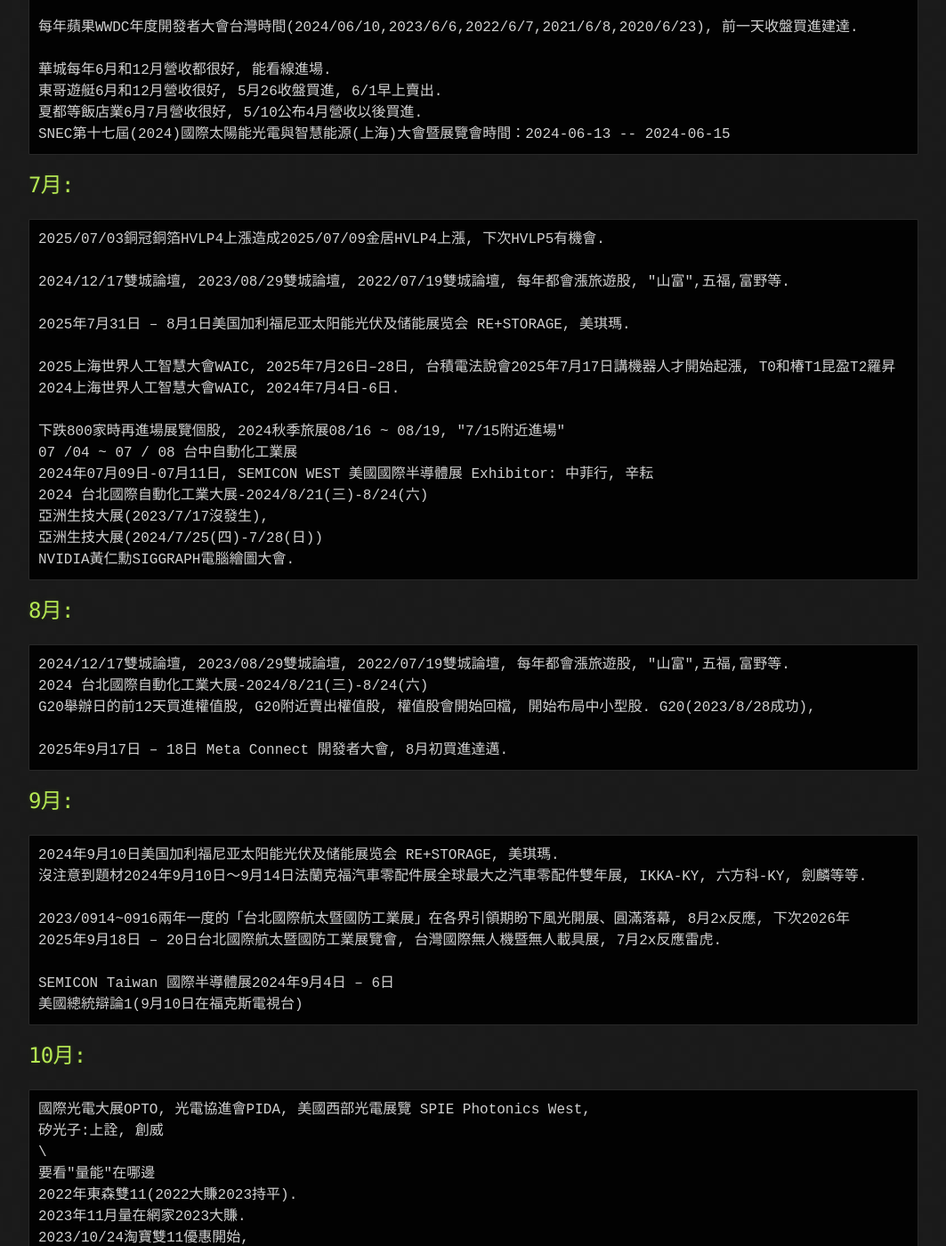
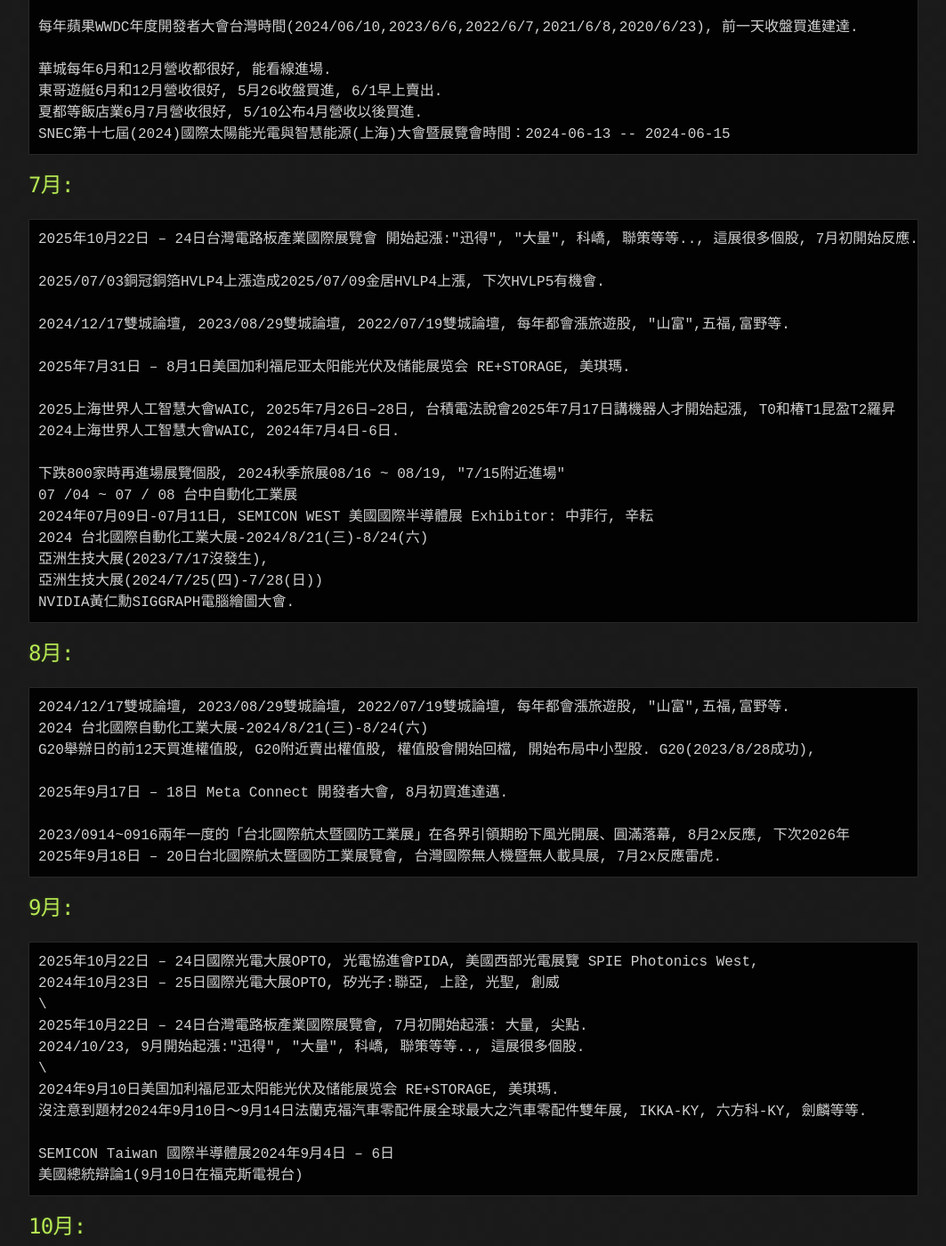
Before and after one commit to lepg5487/Stock_God, a Jekyll site: the page built from experience.md, in a window 1280 px wide and 1400 px high, scrolled down 6937 px. Shown: the whole window at 89% size, without its empty margins (108-1171 px from the left). Built offline with Jekyll 4.4.1, drawn with Linux system fonts in a browser that asks for light colours; our own code applies the rules of GitHub Pages for plain Markdown files; some of the changed text lies outside the part shown.

Commit message:
Update experience.md

````diff
--- a/experience.md
+++ b/experience.md
@@ -281,6 +281,8 @@
 ```
 ## 7月:
 ```
+2025年10月22日 – 24日台灣電路板產業國際展覽會 開始起漲:"迅得", "大量", 科嶠, 聯策等等.., 這展很多個股, 7月初開始反應.
+
 2025/07/03銅冠銅箔HVLP4上漲造成2025/07/09金居HVLP4上漲, 下次HVLP5有機會.
 
 2024/12/17雙城論壇, 2023/08/29雙城論壇, 2022/07/19雙城論壇, 每年都會漲旅遊股, "山富",五福,富野等.
@@ -305,22 +307,27 @@
 G20舉辦日的前12天買進權值股, G20附近賣出權值股, 權值股會開始回檔, 開始布局中小型股. G20(2023/8/28成功),
 
 2025年9月17日 – 18日 Meta Connect 開發者大會, 8月初買進達邁.
+
+2023/0914~0916兩年一度的「台北國際航太暨國防工業展」在各界引領期盼下風光開展、圓滿落幕, 8月2x反應, 下次2026年
+2025年9月18日 – 20日台北國際航太暨國防工業展覽會, 台灣國際無人機暨無人載具展, 7月2x反應雷虎.
 ```
 ## 9月:
 ```
+2025年10月22日 – 24日國際光電大展OPTO, 光電協進會PIDA, 美國西部光電展覽 SPIE Photonics West,
+2024年10月23日 – 25日國際光電大展OPTO, 矽光子:聯亞, 上詮, 光聖, 創威
+\
+2025年10月22日 – 24日台灣電路板產業國際展覽會, 7月初開始起漲: 大量, 尖點.
+2024/10/23, 9月開始起漲:"迅得", "大量", 科嶠, 聯策等等.., 這展很多個股.
+\
 2024年9月10日美国加利福尼亚太阳能光伏及储能展览会 RE+STORAGE, 美琪瑪.
 沒注意到題材2024年9月10日～9月14日法蘭克福汽車零配件展全球最大之汽車零配件雙年展, IKKA-KY, 六方科-KY, 劍麟等等.
-
-2023/0914~0916兩年一度的「台北國際航太暨國防工業展」在各界引領期盼下風光開展、圓滿落幕, 8月2x反應, 下次2026年
-2025年9月18日 – 20日台北國際航太暨國防工業展覽會, 台灣國際無人機暨無人載具展, 7月2x反應雷虎.
 
 SEMICON Taiwan 國際半導體展2024年9月4日 – 6日
 美國總統辯論1(9月10日在福克斯電視台)
 ```
 ## 10月:
 ```
-國際光電大展OPTO, 光電協進會PIDA, 美國西部光電展覽 SPIE Photonics West,
-矽光子:上詮, 創威
+2025年11月10日 – 11日OPEN AI AI Summit Seoul 2025, 10月1x買進軟體股.
 \
 要看"量能"在哪邊
 2022年東森雙11(2022大賺2023持平).
@@ -328,6 +335,7 @@
 2023/10/24淘寶雙11優惠開始,
 2024/10/14淘寶雙11優惠開始, 雙11概念觀察綠界科技, 多網家.
 \
+
 G20舉辦日的前12天買進權值股, G20附近賣出權值股, 權值股會開始回檔, 開始布局中小型股.
 2023年9月9日-10日舉辦, 2023年8月28日找好買點準備進場. (立積成功)
 2024年11月18日至19日 : "立積", 中租, 寶成.
````
